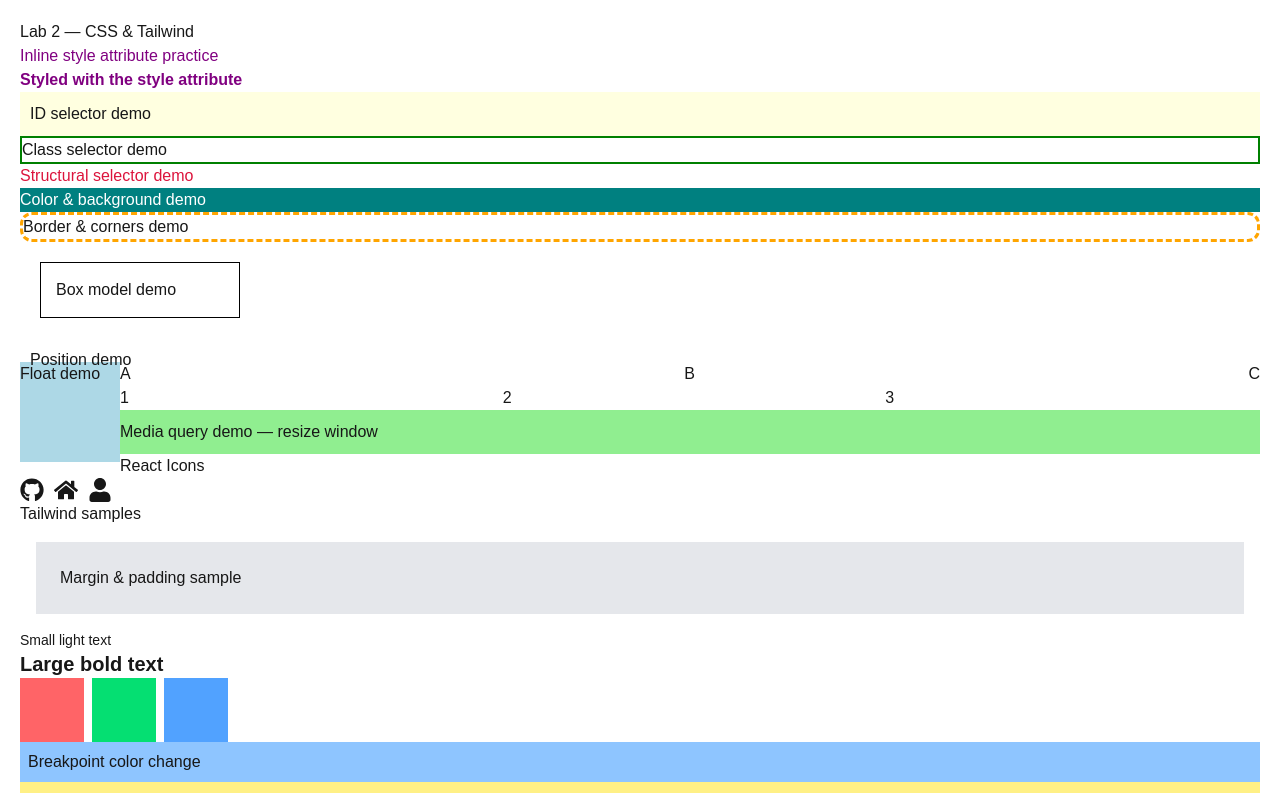
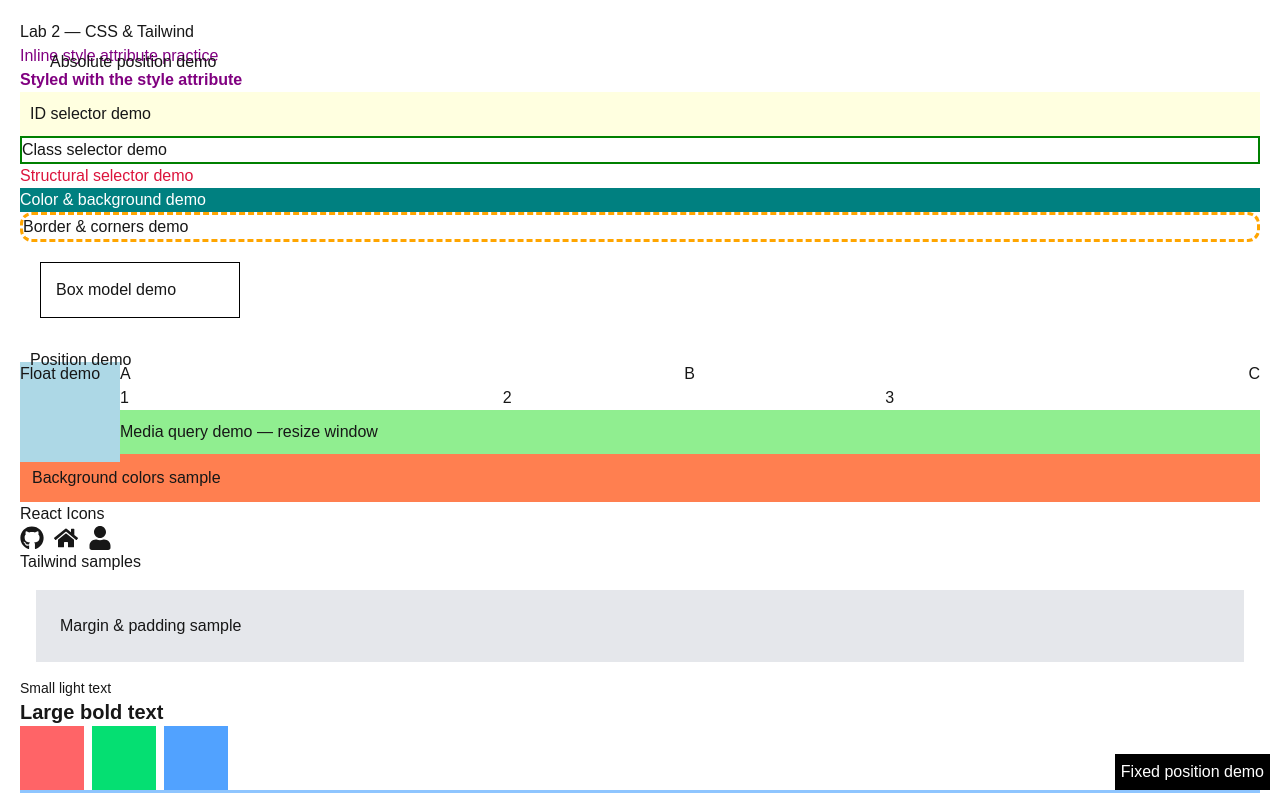
Before and after one commit to ietishaa/webdev-client, a Next.js app: page /labs/lab2 in a window 1280 px wide. Shown: the top 793 px of the page. Built offline with nearby package versions, Linux system fonts and the light colour scheme.

Commit message:
fix tailwind route, css samples, nav styling, people table

```diff
--- /dev/null
+++ b/app/courses/[cid]/people/table/page.tsx
@@ -0,0 +1,26 @@
+export default function PeopleTable() {
+  const people = [
+    { name: "Ietisha Rathod", role: "Student" },
+    { name: "Prof. Example", role: "Instructor" },
+  ];
+  return (
+    <div id="wd-people">
+      <table className="w-full border-collapse">
+        <thead>
+          <tr className="bg-gray-200 text-left">
+            <th className="p-2 border">Name</th>
+            <th className="p-2 border">Role</th>
+          </tr>
+        </thead>
+        <tbody>
+          {people.map((p) => (
+            <tr key={p.name} className="hover:bg-gray-50">
+              <td className="p-2 border">{p.name}</td>
+              <td className="p-2 border">{p.role}</td>
+            </tr>
+          ))}
+        </tbody>
+      </table>
+    </div>
+  );
+}
--- a/app/dashboard/layout.tsx
+++ b/app/dashboard/layout.tsx
@@ -3,12 +3,18 @@ import Link from "next/link";
 export default function DashboardLayout({ children }: { children: React.ReactNode }) {
   return (
     <div className="flex">
-      <div id="wd-kambaz-navigation" className="flex flex-col w-24 bg-black text-white min-h-screen p-3 gap-4">
-        <Link href="/dashboard" className="hover:text-blue-300">Dashboard</Link>
-        <Link href="/account/profile" className="hover:text-blue-300">Account</Link>
-        <a href="https://github.com/ietishaa/webdev-client" target="_blank" rel="noreferrer" className="hover:text-blue-300">GitHub</a>
+      <div id="wd-kambaz-navigation" className="flex flex-col items-center w-24 bg-black text-white min-h-screen p-3 gap-4 fixed">
+        <Link href="/dashboard" className="w-16 h-16 flex items-center justify-center rounded bg-red-700 hover:bg-red-600 text-xs text-center">
+          Dashboard
+        </Link>
+        <Link href="/account/profile" className="w-16 h-16 flex items-center justify-center rounded hover:bg-gray-700 text-xs text-center">
+          Account
+        </Link>
+        <a href="https://github.com/ietishaa/webdev-client" target="_blank" rel="noreferrer" className="w-16 h-16 flex items-center justify-center rounded hover:bg-gray-700 text-xs text-center">
+          GitHub
+        </a>
       </div>
-      <div className="flex-1">{children}</div>
+      <div className="flex-1 ml-24">{children}</div>
     </div>
   );
 }
--- a/app/labs/lab2/index.css
+++ b/app/labs/lab2/index.css
@@ -61,3 +61,20 @@ div.wd-structure-demo p {
   background-color: lightgreen;
   padding: 10px;
 }
+.wd-bg-colors-demo {
+  background-color: coral;
+  padding: 12px;
+}
+.wd-absolute-demo {
+  position: absolute;
+  top: 50px;
+  left: 50px;
+}
+.wd-fixed-demo {
+  position: fixed;
+  bottom: 10px;
+  right: 10px;
+  background: black;
+  color: white;
+  padding: 6px;
+}
--- a/app/labs/lab2/page.tsx
+++ b/app/labs/lab2/page.tsx
@@ -29,6 +29,9 @@ export default function Lab2() {
       <div className="wd-flex-demo"><div>A</div><div>B</div><div>C</div></div>
       <div className="wd-grid-demo"><div>1</div><div>2</div><div>3</div></div>
       <div className="wd-media-demo">Media query demo — resize window</div>
+      <div className="wd-bg-colors-demo">Background colors sample</div>
+      <div className="wd-absolute-demo">Absolute position demo</div>
+      <div className="wd-fixed-demo">Fixed position demo</div>
 
       <h4>React Icons</h4>
       <ReactIconsSampler />
--- /dev/null
+++ b/app/labs/lab2/tailwind/page.tsx
@@ -0,0 +1,22 @@
+import MarginsPadding from "./MarginsPadding";
+import FontSizeWeight from "./FontSizeWeight";
+import BackgroundColors from "./BackgroundColors";
+import Responsive from "./Responsive";
+import ResponsiveCard from "./ResponsiveCard";
+import Blurs from "./Blurs";
+import GridSpan from "./GridSpan";
+
+export default function TailwindPage() {
+  return (
+    <div style={{ padding: 20 }}>
+      <h2>Tailwind Samples</h2>
+      <MarginsPadding />
+      <FontSizeWeight />
+      <BackgroundColors />
+      <Responsive />
+      <ResponsiveCard />
+      <Blurs />
+      <GridSpan />
+    </div>
+  );
+}
```
